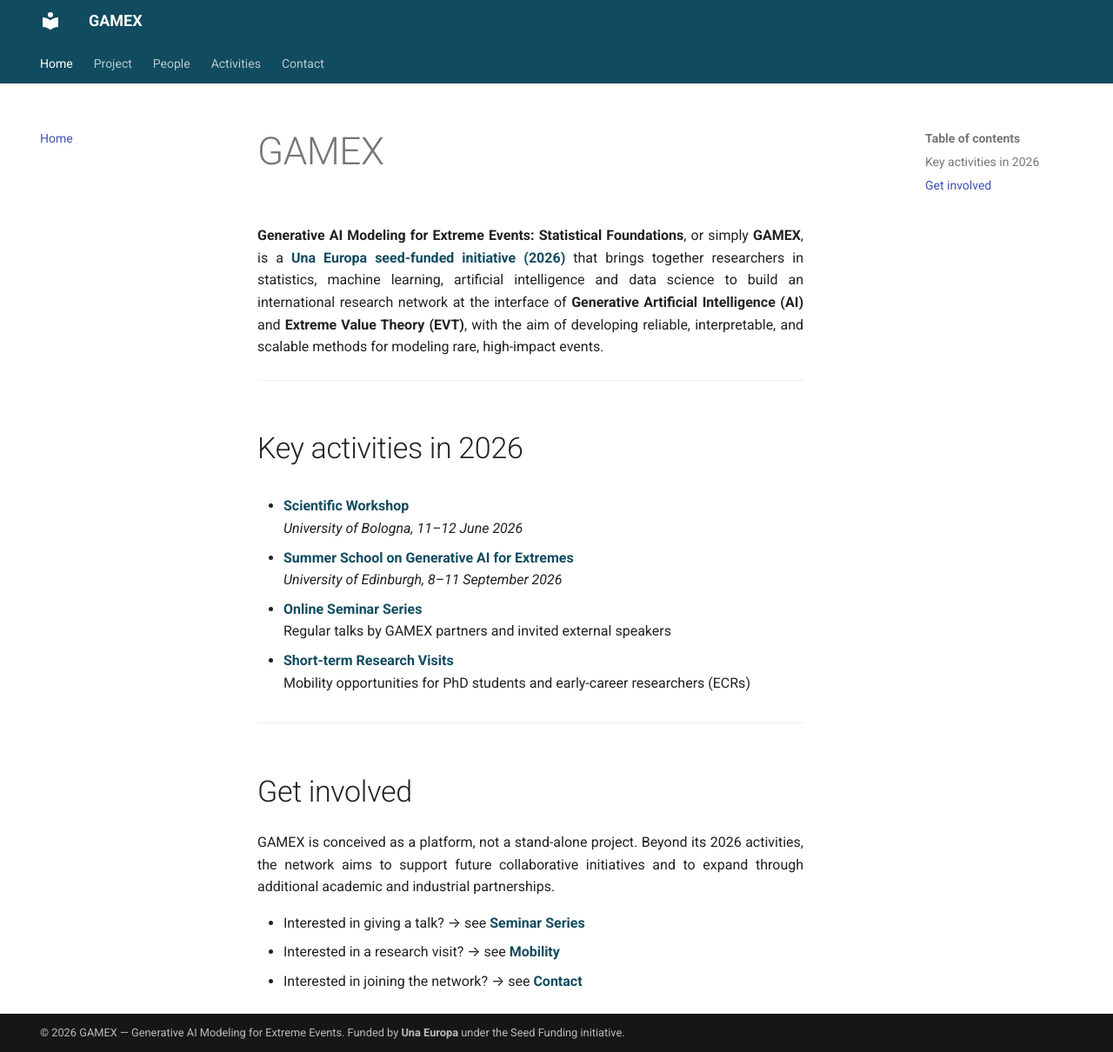
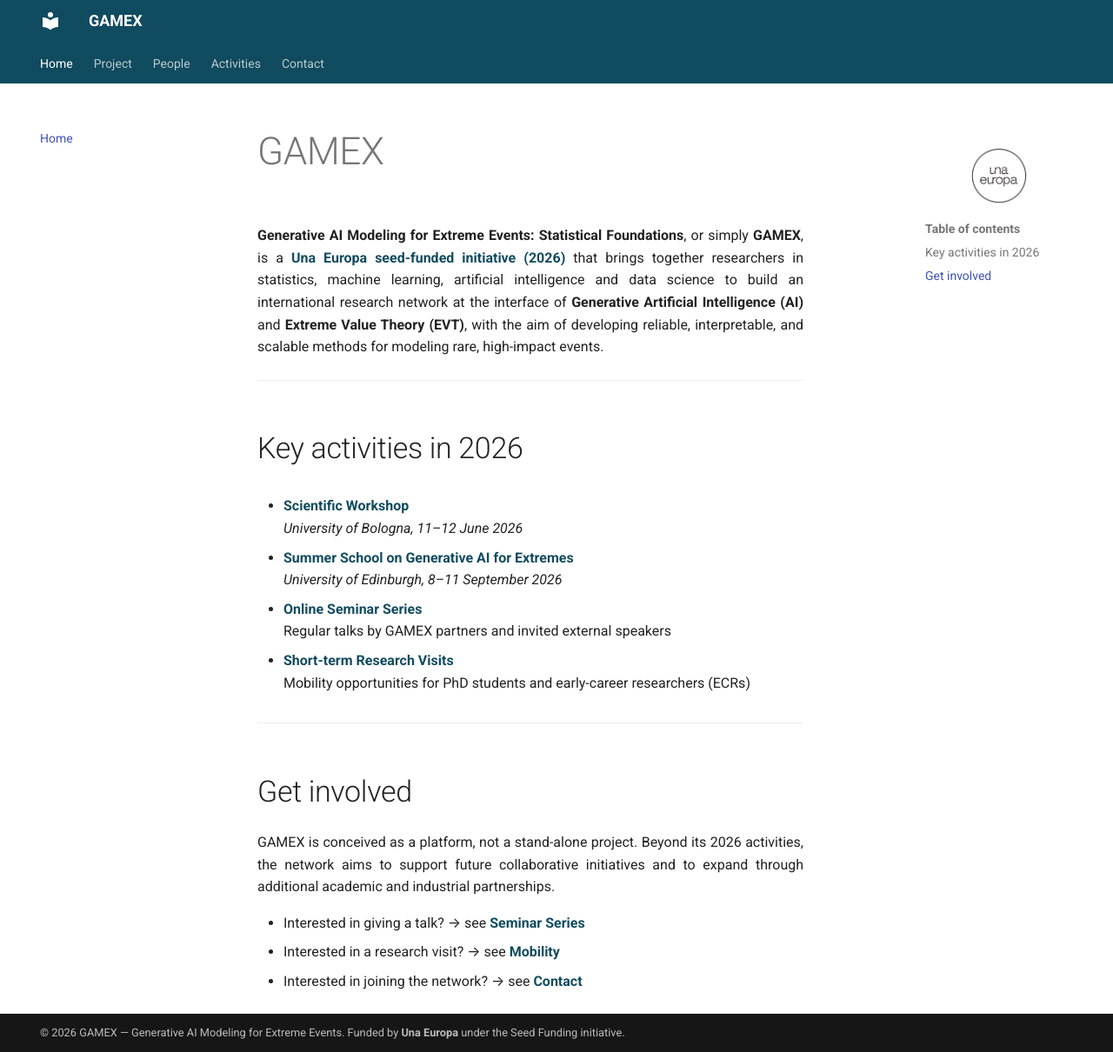
Before and after one commit to gamex-network/gamex-network.github.io, an MkDocs documentation site: the page built from docs/index.md, in a window 1280 px wide and 1210 px high. Shown: the whole window at 87% size. Built offline with MkDocs 1.6.1 and Material for MkDocs 9.7.7, drawn with Linux system fonts in a browser that asks for light colours.

Commit message:
Update extra.css

```diff
--- a/docs/stylesheets/extra.css
+++ b/docs/stylesheets/extra.css
@@ -87,3 +87,16 @@
 .md-sidebar--primary a[href="./index/"] {
   display: none !important;
 }
+
+/* UNA EUROPA logo in the RIGHT SIDEBAR (above ToC, not inside ToC) */
+.md-sidebar--secondary .md-sidebar__scrollwrap::before {
+  content: "";
+  display: block;
+
+  background: url("../assets/UnaEuropaLogo.png") no-repeat center;
+  background-size: contain;
+
+  height: 64px;            /* logo height */
+  margin: 1rem 0 1rem 0;   /* spacing */
+  opacity: 0.95;
+}
```
